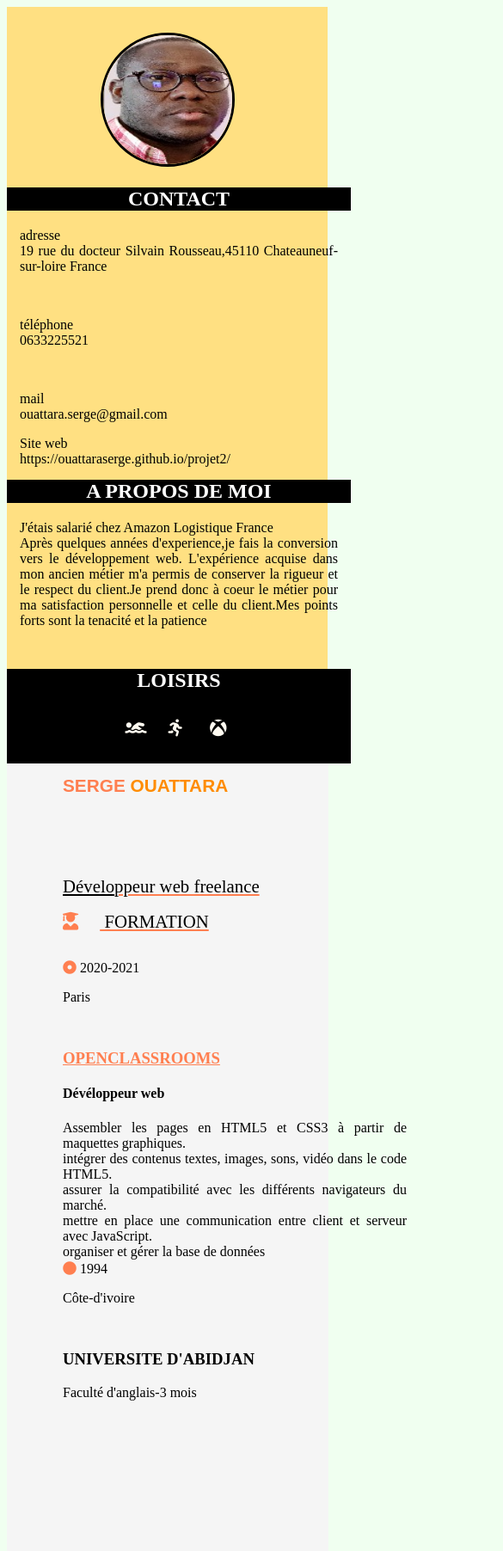
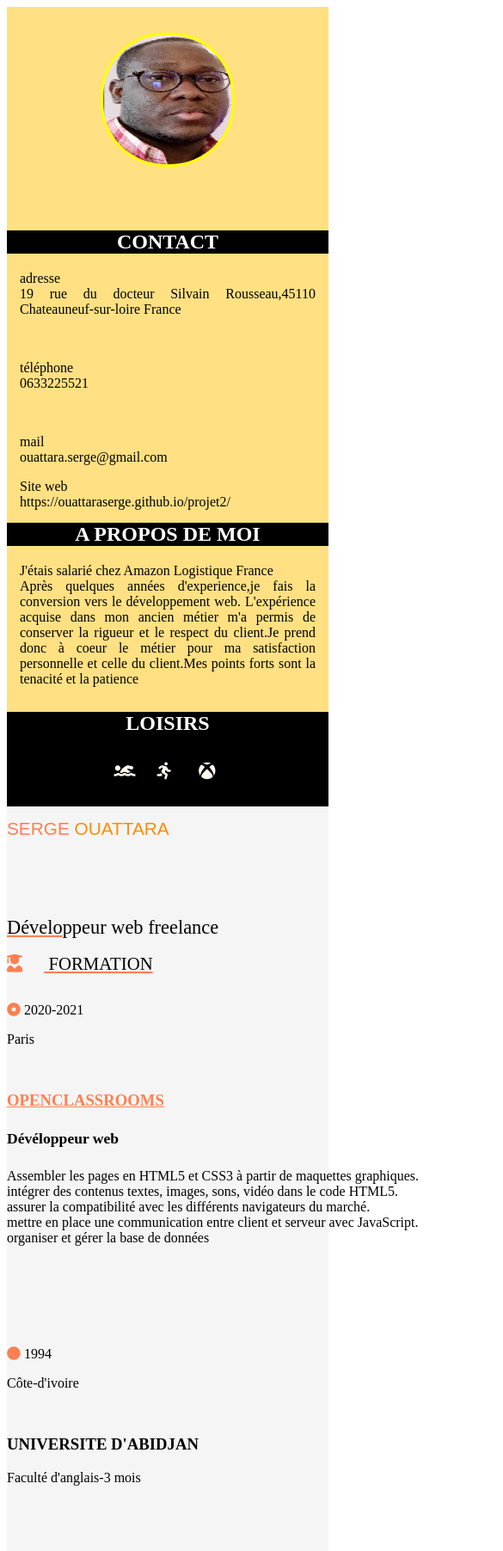
Before and after one commit to ouattaraserge/projet2, a plain HTML site: page index.html in a window 390 px wide. Shown: the top 1804 px of the page at 86% size, 585 px wide, since content can reach past the window. Drawn offline with Linux system fonts and the light colour scheme; a web font is replaced by a local one.

Commit message:
modification html et css

```diff
--- a/index.html
+++ b/index.html
@@ -7,7 +7,7 @@
     <link rel="shortcut icon" href="icons/favicon.ico">
     <link rel="icon" href="icons/favicon.png" sizes="32x32">
     <meta name="viewport" content="width=device-width" />
-    <link rel="stylesheet" media="screen and (max-width:980px)" href="petite_resolution.css" />
+    <link rel="stylesheet" media="screen and (max-width: 1024px)" href="petite_resolution.css" />
     <title>CV OUATTARA SERGE</title>
     <link rel="stylesheet" href="https://cdnjs.cloudflare.com/ajax/libs/font-awesome/5.13.0/css/all.min.css" integrity="sha256-h20CPZ0QyXlBuAw7A+KluUYx/3pK+c7lYEpqLTlxjYQ=" crossorigin="anonymous" />
 </head>
@@ -46,8 +46,10 @@
             </div>
         </div>
         <div id="right">
-            <div id="nom"><h1><strong>SERGE</strong> OUATTARA</h1></div>
-            <h2><span>Dévelo</span>ppeur web freelance</h2>
+            <div class="itemnom">
+                <h1><strong>SERGE</strong> OUATTARA</h1>
+                <h7><span>Dévelo</span>ppeur web freelance</h7>
+            </div>
             <h2><i class="fas fa-user-graduate"></i> FORMATION</h2>
             <div class="itemformation">
                 <div class="info">
@@ -56,10 +58,8 @@
                 </div>
                 <div class="formation">
                     <p><a href="https://openclassrooms.com">
-                            <h3>OPENCLASSROOMS</h3>
-                        </a></p>
+                    <h3>OPENCLASSROOMS</h3></a></p>
                     <h4>Dévéloppeur web</h4>
-
                     <p>Assembler les pages en HTML5 et CSS3 à partir de maquettes graphiques.<br />
                     intégrer des contenus textes, images, sons, vidéo dans le code HTML5.<br />
                     assurer la compatibilité avec les différents navigateurs du marché.<br />
@@ -77,7 +77,6 @@
                     Faculté d'anglais-3 mois
                 </div>
             </div>
-
             <h2><i class="fas fa-user-tie"></i>EXPERIENCE PROFESSIONNELLE</h2>
             <div class="itemexperience">
                 <div class="info">
@@ -87,7 +86,6 @@
                 <div class="experience">
                     <h3>AMAZON LOGISTIQUE FRANCE</h3>
                     <h4>Agent d'exploitation logistique</h4>
-
                     <p>Gestion de l'approvisionnement
                     Optimisation des flux.<br />
                     Report à la hiérarchie de toutes les ruptures de flux sur les lignes de réceptions.<br />
--- a/style.css
+++ b/style.css
@@ -15,33 +15,29 @@
     margin: auto;
     display: flex;
 }
-#right {
-    display: inline-block;
-    vertical-align: top;
-}
-h2 > span{
-    text-decoration: underline;
-}
-a {
-    color: coral;
-}
-
-a:hover {
-    color: blue;
-}
-
 #left {
     background-color: #FFE082;
     margin-right: 1px;
     text-align: center;
     flex: 1;
 }
-
 #right {
     background-color: whitesmoke;
     border: 5px;
     padding-left: 65px;
     flex: 2;
+    display: inline-block;
+    vertical-align: top;
+}
+h7 > span{
+    text-decoration: underline;
+    text-decoration-color: coral;
+}
+a {
+    color: coral;
+}
+a:hover {
+    color: blue;
 }
 #right h2 i{
     display: inline-block;
@@ -50,7 +46,6 @@ a:hover {
 #right i{
     color: coral;
 }
-
 #right h2{
     font-size: 1.3em;
     font-weight:500;
@@ -58,17 +53,14 @@ a:hover {
     text-decoration: underline;
     text-decoration-color: coral;
 }
-
 #left h2 {
     width: 100%;
     background-color: black;
     color: white;
 }
-
 .photo {
     margin: auto;
 }
-
 .photo img {
     justify-content: center;
     align-items: center;
@@ -83,45 +75,44 @@ a:hover {
     height: 400px;
     margin-top: 70px;
 }
-
 .infocontact {
     text-align: justify;
     padding: 0 15px;
 }
-
 .infoaproposdemoi {
     text-align: justify;
     padding: 0 15px;
 }
-
 .itemaproposdemoi {
     height: 650px;
 }
-
 .itemloisirs {
     height: 150px;
 }
-
 h1 {
-    font-size: 2.5em;
+    font-size: 3.4em;
     font-family: 'ambleregular';
+    font-weight: 300;
     height: 100px;
 }
-
+h4{
+    font-size: 1.1em;
+}
 h5 {
     font-size: 1.3em;
     font-family: 'ambleregular';
 }
-
+h7{
+    font-size: 1.4em;
+}
 #right h1 strong {
     color: coral;
+    font-weight: 300;
 }
-
 #right i h2{
     text-decoration-color: coral;
 
 }
-
 .itemformation {
     display: flex;
     margin-left: 00px;
@@ -131,7 +122,6 @@ h5 {
     width: 100px;
     height: 100px;
 }
-
 .formation {
     margin-left: 50px;
     width: 700px;
@@ -142,40 +132,33 @@ h5 {
     margin-left: 00px;
     height: 200px;
 }
-
 .info {
     width: 100px;
 }
-
 .experience {
     margin-left: 50px;
     width: 700px;
 }
-
 .itemrecommandations {
     display: flex;
     width: 900px;
     height:
 }
-
 .recommandations {
     margin-left: 50px;
     max-width:  width: 400px;
     justify-content: space-around;
     height: 350px;
 }
-
 .info i {
     color: coral;
 }
-
 .fa-swimmer {
     font-size: 40px;
     border-radius: 50%;
     border: black 2px solid;
     padding: 10px 5px;
 }
-
 .fa-running{
     font-size: 40px;
     border-radius: 50%;
@@ -195,109 +178,98 @@ h5 {
 
 
 /*mise en forme pour mobile*/
-@media screen and (max-width: 1024px) {
+@media screen and (max-width: 1024px)
+{
 #global {
-    width: 100%;
+    display: flex;
     flex-direction: column;
+    background-color: honeydew;
+}
+    #left{
+        margin: 0px;
+    }
+#right{
+    padding-left: 0;
+    margin: 0px;
 }
 .photo img {
-    justify-content:center;
-    align-items: center;
     height: 150px;
     width: 150px;
     border-radius: 100%;
-    border: 3px solid black;
-    margin-top: 30px;
+    border: 3px solid yellow;
+    -moz-border-radius:75px;
+    -webkit-border-radius:75px;
 }
-
-
 h1 {
     font-family: 'Amble-regular', 'arial', 'sans-serif';
     color: darkorange;
     font-size: 1.3em;
+    font-weight: 300;
     text-align:left;
 }
-
-body {
-    background-color: honeydew;
-}
-
 a:hover {
     color: blue;
 }
 p{
+    word-wrap: break-word;
     text-align: justify;
-    }
+}
 .itemformation {
     flex-direction: column;
-    height: 350px;
+    height: 400px;
+
 }
 .info{
-    margin-left:0;
-    margin-right: auto;
-    }
-
+    text-align: left;
+}
 .formation {
     margin-left: 0;
-    width: 400px;
     text-align: justify;
 }
 .itemexperience {
     flex-direction: column;
     height: 250px;
-    text-align: justify;
-    width: 400px;
 }
-
 .experience {
     margin-left: 0px;
-    width: 800px;
     text-align: justify;
+    overflow: auto;
 }
 .itemrecommandations {
     flex-direction: column;
-    width:400px;
     height:300px
 }
-
 .recommandations {
     margin-left: 0;
-    width: 400px;
 }
 .itemcontact {
     height: 320px;
-    margin-top: 0px;
-    width: 400px;
 }
-
 .itemaproposdemoi {
     height: 200px;
-    width: 400px;
 }
 .itemloisirs {
-    width: 400px;
     height: 110px;
     text-align: center;
     background-color: black;
     color: floralwhite;
 }
-
 .fa-swimmer {
     font-size: 20px;
     border-radius: 50%;
     border: black 2px solid;
      padding: 10px 5px;
 }
-
 .fa-xbox{
     font-size: 20px;
     border-radius: 50%;
     border: black 2px solid;
     padding: 10px 12px;
 }
-    .fa-running {
+.fa-running {
     font-size: 20px;
     border-radius: 50%;
     border: black 2px solid;
     padding: 10px 12px;
-    }
+}
+}
```
Lines whose indentation alone changed are shown as unchanged.
